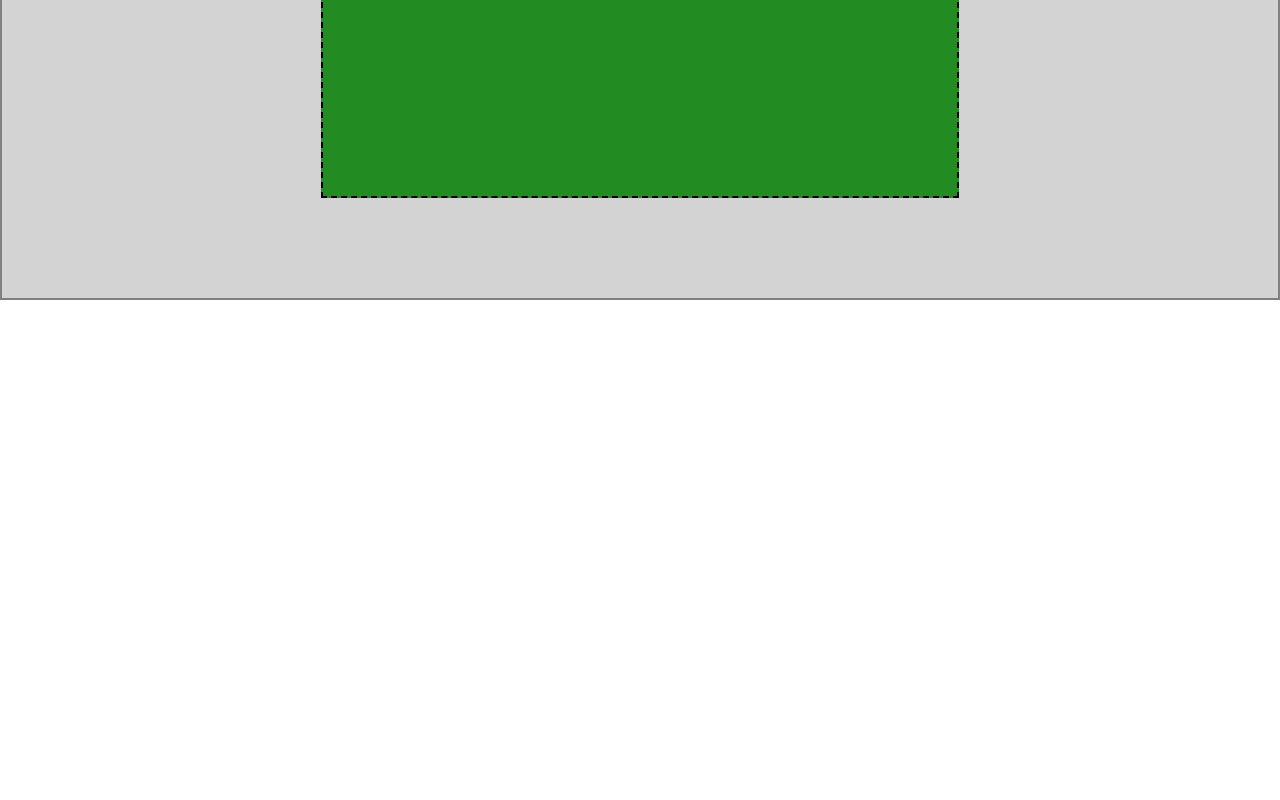
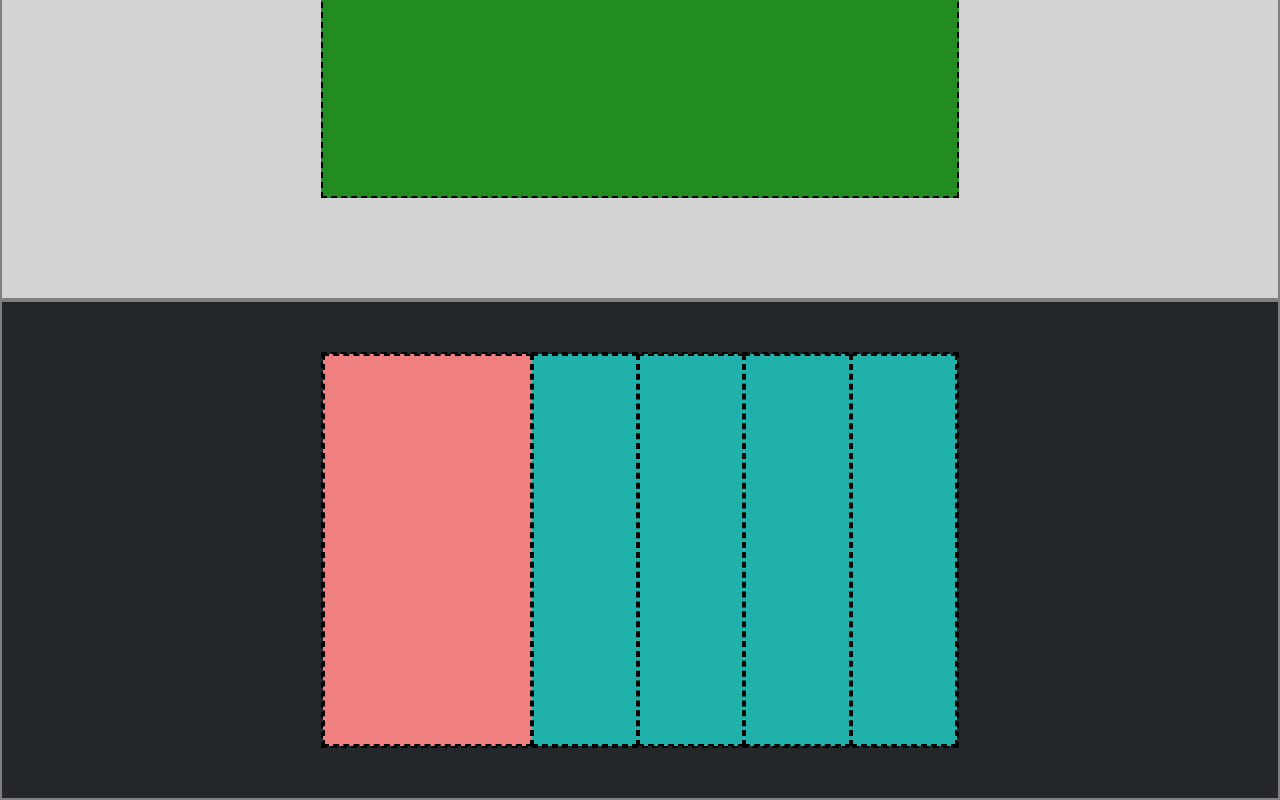
Before and after one commit to saverio-mandarano/htmlcss-struttura-discord, a plain HTML site: page index.html in a window 1280 px wide. Shown: the part 2760-3560 px from the top of the page. Before the commit the page ends 3060 px from the top, so only its background shows below. Drawn offline with Linux system fonts and the light colour scheme.

Commit message:
sesto boxe

```diff
--- a/css/style.css
+++ b/css/style.css
@@ -94,6 +94,14 @@ header {
   flex: 7;
 }
 
+.flex-2 {
+  flex: 2;
+}
+
+.flex-4 {
+  flex: 4;
+}
+
 /* bg-color */
 .bg-blue {
   background-color: rgb(0, 0, 139);
@@ -107,6 +115,14 @@ header {
   background-color: rgb(255, 192, 203);
 }
 
+.bg-rosa-medio {
+  background-color: rgb(240, 128, 128);
+}
+
+.bg-celeste {
+  background-color: rgb(32, 178, 170);
+}
+
 .bg-azzurro {
   background-color: rgb(30, 144, 255);
 }
@@ -118,3 +134,7 @@ header {
 .bg-green {
   background-color: rgb(34, 139, 34);
 }
+
+.bg-black {
+  background-color: rgb(35, 39, 42);
+}
--- a/index.html
+++ b/index.html
@@ -62,6 +62,15 @@
         <div class="hello-box bg-green"></div>
       </div>
       <!-- sesto box -->
+      <div class="hello-wrapper bg-black">
+        <div class="hello-box">
+          <div class="box bg-rosa-medio flex-4"></div>
+          <div class="box bg-celeste flex-2"></div>
+          <div class="box bg-celeste flex-2"></div>
+          <div class="box bg-celeste flex-2"></div>
+          <div class="box bg-celeste flex-2"></div>
+        </div>
+      </div>
     </main>
   </body>
 </html>
```
